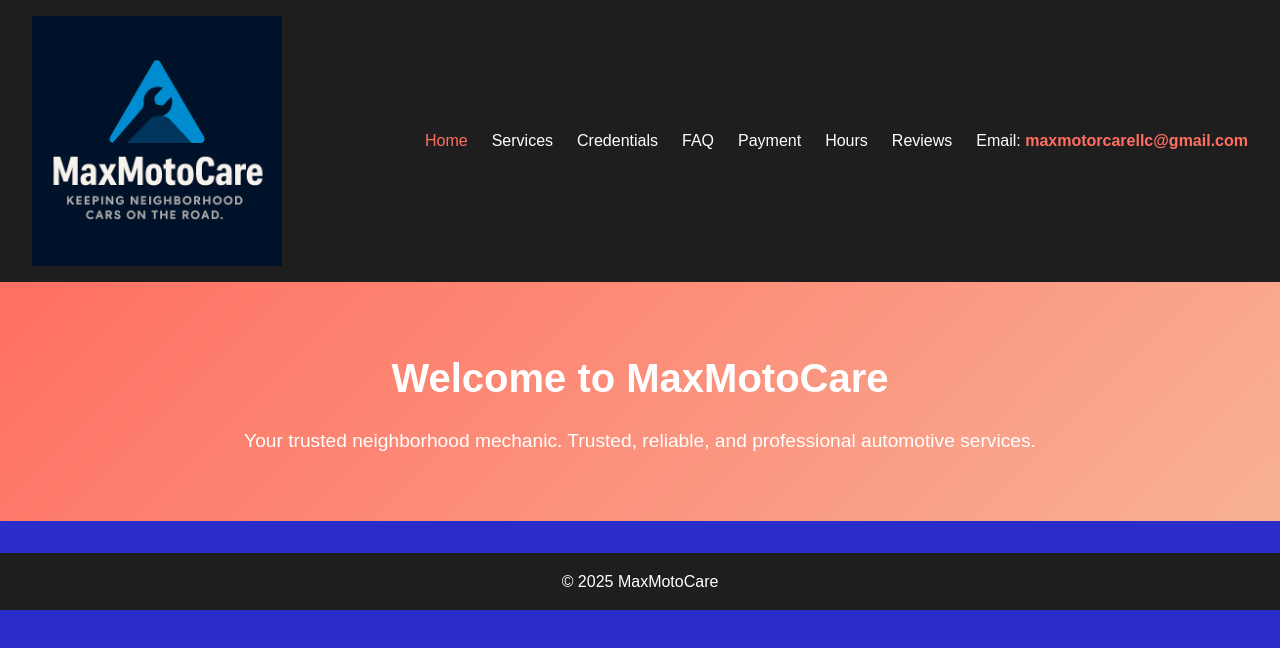
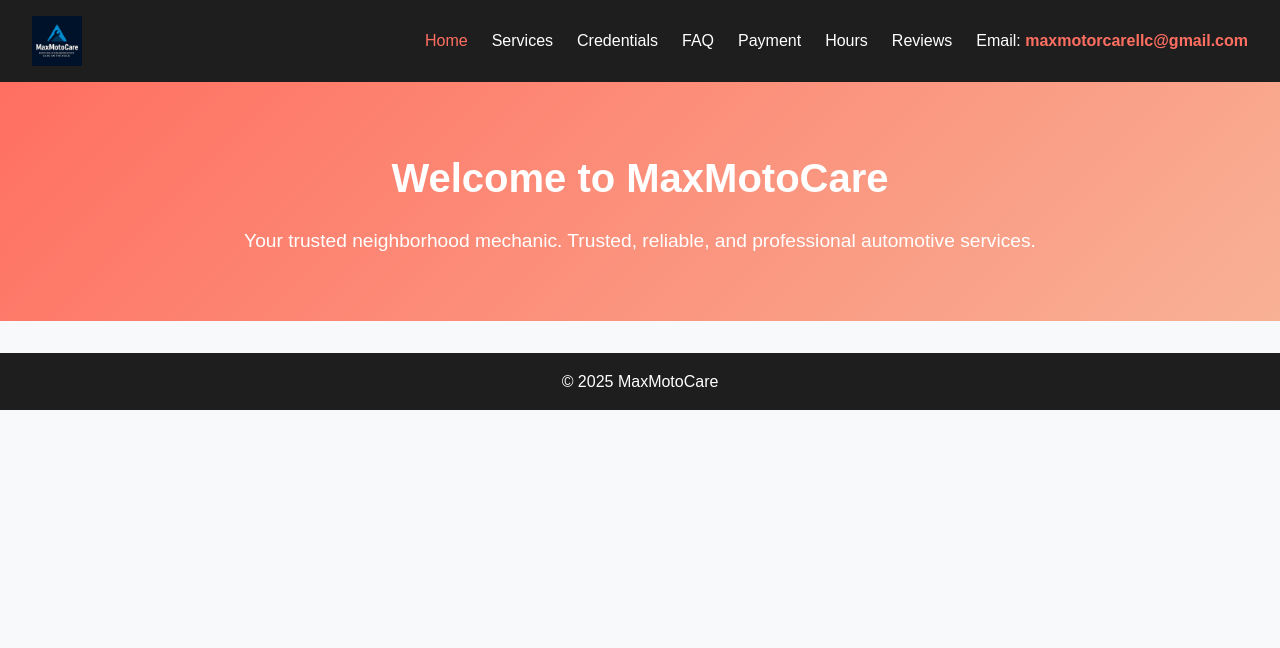
Before and after one commit to MFFMMCLLC/mmcllc.github.io, a plain HTML site: page index.html in a window 1280 px wide. Drawn offline with Linux system fonts and the light colour scheme.

Commit message:
Update style.css

```diff
--- a/css/style.css
+++ b/css/style.css
@@ -8,7 +8,7 @@
 
 /* Body and general layout */
 body {
-  background-color: #2A2DC9;
+  background-color: #f8f9fa;
   color: #333;
   line-height: 1.6;
 }
@@ -33,7 +33,7 @@ header .logo {
 }
 
 header .logo img {
-  height: 250px;
+  height: 50px;
   width: auto;
 }
 
```
